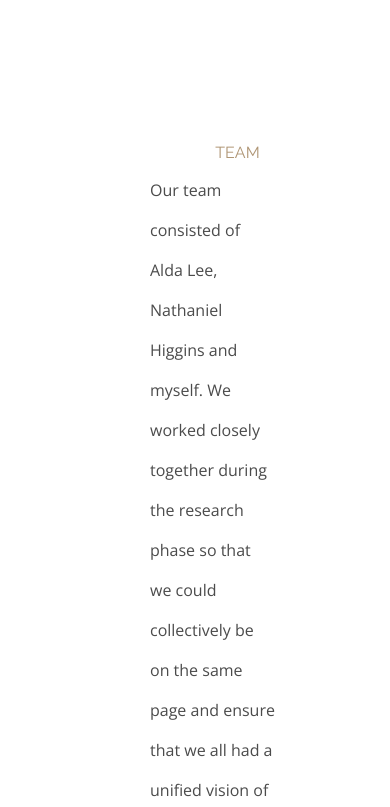
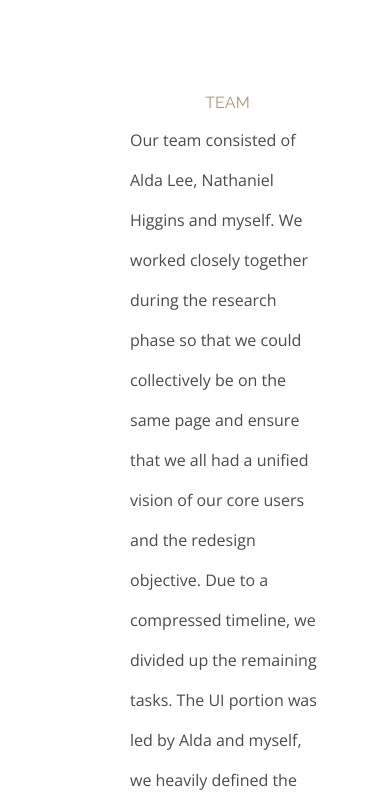
Before and after one commit to arch-kkhan/Khadijah-Khan_-Fossil-Hide, a plain HTML site: page index.html in a window 390 px wide. Shown: the part 3397-4204 px from the top of the page. Drawn offline with nearby package versions, Linux system fonts and the light colour scheme.

Commit message:
row center updated

```diff
--- a/css/index.css
+++ b/css/index.css
@@ -259,6 +259,17 @@ header {
     }
 }
 @media only screen and (max-width:500px){
+    .rowCenter {
+        margin-top: 50px;
+        text-align: center;
+        margin-left: 50px;
+     }
+     .contentCenter {
+        text-align: left;
+        margin-left: 50px;
+        margin-right: 50px;
+        margin-bottom: 50px;
+     }
     .rowHeader {
         margin-top: 100px;
         margin-left: 50px;
```
